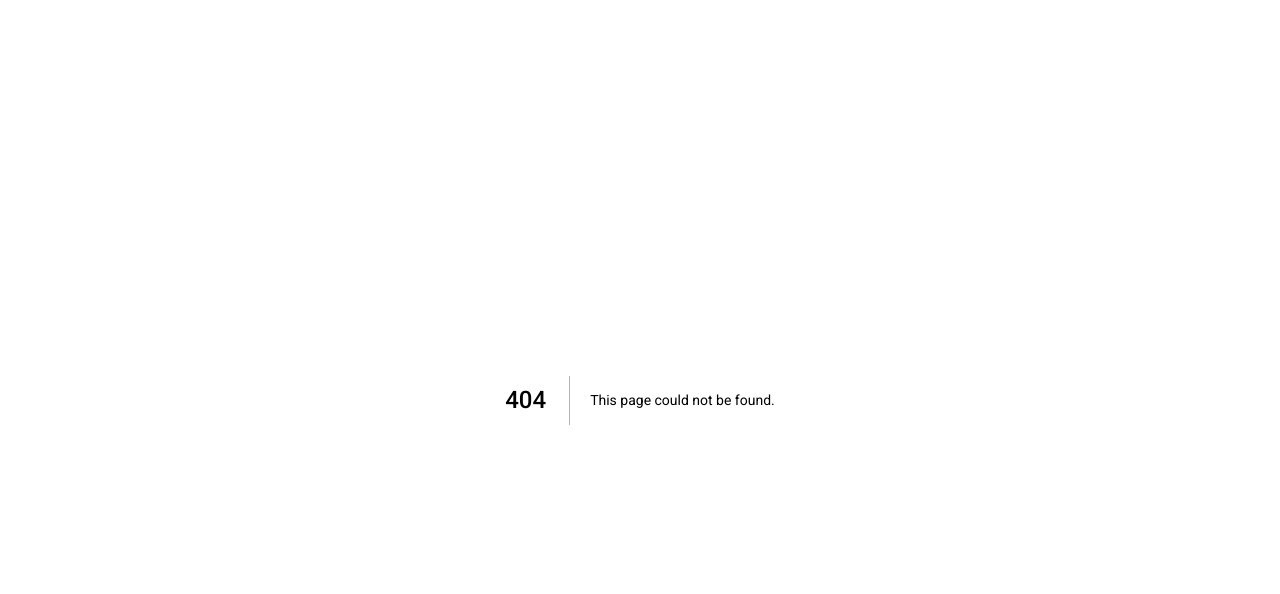
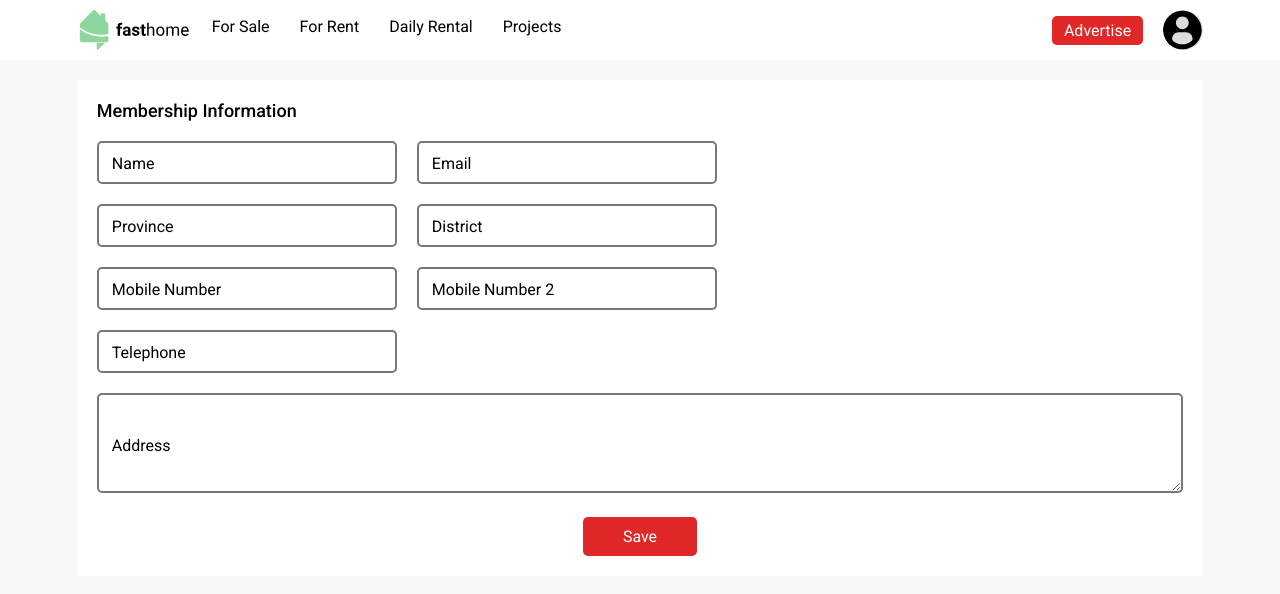
Before and after one commit to baron102/ADManagement, a Next.js app: page /profile-information in a window 1280 px wide. Before the commit this address had no page. Shown: the top 594 px of the page. Built offline with nearby package versions, Linux system fonts and the light colour scheme.

Commit message:
profile information page

```diff
--- /dev/null
+++ b/app/styles/profileInformation.ts
@@ -0,0 +1,63 @@
+import styled from 'styled-components';
+
+export const Container = styled.div`
+
+`;
+
+export const ProfileInfo = styled.div`
+    background: var(--white);
+    width: 88%;
+    margin: auto;
+    margin-top: 2rem;
+    padding: 2rem;
+
+    h1 {
+        font-weight: 500;
+        font-size: 1.8rem;
+    }
+
+    .button {
+        margin: 2rem auto 0;
+        width: min-content;
+        cursor: pointer;
+
+        > button {
+            padding: 1rem 4rem;
+        }
+    }
+`;
+
+export const InputContainer = styled.div`
+    margin-top: 2rem;
+    display: grid;
+    grid-template-columns: 30rem 30rem;
+    grid-column-gap: 2rem;
+`;
+
+export const Textarea = styled.div<{isEmpty: boolean}>`
+    position: relative;
+
+    textarea {
+        border: 2px solid #0008;
+        border-radius: .5rem;
+        background: none;
+        width: 100%;
+        height: 10rem;
+        padding: 1rem;
+        resize: vertical;
+    }
+    textarea:focus ~ label {
+        top: 0;
+    }
+
+    > label {
+        transition: all .2s ease;
+        position: absolute;
+        background: var(--white);
+        padding: 0 .5rem;
+        ${props => props.isEmpty ? 'top: 50%' : 'top: 0'};
+        left: 1rem;
+        transform: translateY(-50%);
+        user-select: none;
+    }
+`;
--- /dev/null
+++ b/pages/profile-information.tsx
@@ -0,0 +1,162 @@
+import React, { useReducer } from 'react';
+import * as C from '../app/styles/profileInformation';
+import { Header } from '../app/patterns/Header';
+import { Input } from '../app/components/Input';
+import { Button } from '../app/components/Button';
+
+enum ActionType {
+    UPDATE_NAME = 'update_name',
+    UPDATE_EMAIL = 'update_email',
+    UPDATE_PROVINCE = 'update_province',
+    UPDATE_DISTRICT = 'update_ditrict',
+    UPDATE_MOBILE_NUMBER = 'update_mobile_number',
+    UPDATE_MOBILE_NUMBER2 = 'update_mobile_number2',
+    UPDATE_TELEPHONE = 'update_telephone',
+    UPDATE_ADDRESS = 'update_address'
+}
+
+type StateType = {
+    name: string;
+    email: string;
+    province: string;
+    district: string;
+    mobileNumber: string;
+    mobileNumber2: string;
+    telephone: string;
+    address: string;
+}
+
+type Action = {
+    type: ActionType;
+    payload: string;
+}
+
+function reducer(state: StateType, action: Action) {
+    switch (action.type) {
+        case ActionType.UPDATE_NAME:
+            return {
+                ...state,
+                name: action.payload
+            };
+        case ActionType.UPDATE_EMAIL:
+            return {
+                ...state,
+                email: action.payload
+            };
+        case ActionType.UPDATE_PROVINCE:
+            return {
+                ...state,
+                province: action.payload
+            };
+        case ActionType.UPDATE_DISTRICT:
+            return {
+                ...state,
+                district: action.payload
+            };
+        case ActionType.UPDATE_MOBILE_NUMBER:
+            return {
+                ...state,
+                mobileNumber: action.payload
+            };
+        case ActionType.UPDATE_MOBILE_NUMBER2:
+            return {
+                ...state,
+                mobileNumber2: action.payload
+            };
+        case ActionType.UPDATE_TELEPHONE:
+            return {
+                ...state,
+                telephone: action.payload
+            };
+        case ActionType.UPDATE_ADDRESS:
+            return {
+                ...state,
+                address: action.payload
+            };
+        default:
+            return state;
+    }
+}
+
+const initialState = {
+    name: '',
+    email: '',
+    province: '',
+    district: '',
+    mobileNumber: '',
+    mobileNumber2: '',
+    telephone: '',
+    address: '',
+}
+
+export default function ProfileInformation() {
+    const [state, dispatch] = useReducer(reducer, initialState)
+    return (
+        <C.Container>
+            <Header />
+            <C.ProfileInfo>
+                <h1>Membership Information</h1>
+                <C.InputContainer>
+                    <Input
+                        dispatch={dispatch}
+                        input={{ type: 'text' }}
+                        value={state.name}
+                        label="Name"
+                        type={ActionType.UPDATE_NAME}
+                    />
+                    <Input
+                        dispatch={dispatch}
+                        input={{ type: 'email' }}
+                        value={state.email}
+                        label="Email"
+                        type={ActionType.UPDATE_EMAIL}
+                    />
+                    <Input
+                        dispatch={dispatch}
+                        input={{ type: 'text' }}
+                        value={state.province}
+                        label="Province"
+                        type={ActionType.UPDATE_PROVINCE}
+                    />
+                    <Input
+                        dispatch={dispatch}
+                        input={{ type: 'text' }}
+                        value={state.district}
+                        label="District"
+                        type={ActionType.UPDATE_DISTRICT}
+                    />
+                    <Input
+                        dispatch={dispatch}
+                        input={{ type: 'text' }}
+                        value={state.mobileNumber}
+                        label="Mobile Number"
+                        type={ActionType.UPDATE_MOBILE_NUMBER}
+                    />
+                    <Input
+                        dispatch={dispatch}
+                        input={{ type: 'text' }}
+                        value={state.mobileNumber2}
+                        label="Mobile Number 2"
+                        type={ActionType.UPDATE_MOBILE_NUMBER2}
+                    />
+                    <Input
+                        dispatch={dispatch}
+                        input={{ type: 'text' }}
+                        value={state.telephone}
+                        label="Telephone"
+                        type={ActionType.UPDATE_TELEPHONE}
+                    />
+                </C.InputContainer>
+                <C.Textarea isEmpty={!state.address}>
+                    <textarea id="address" value={state.address} onChange={
+                        e => dispatch({ type: ActionType.UPDATE_ADDRESS, payload: e.target.value })
+                    } />
+                    <label htmlFor="address">Address</label>
+                </C.Textarea>
+                <div className="button">
+                    <Button>Save</Button>
+                </div>
+            </C.ProfileInfo>
+        </C.Container>
+    )
+}
```
